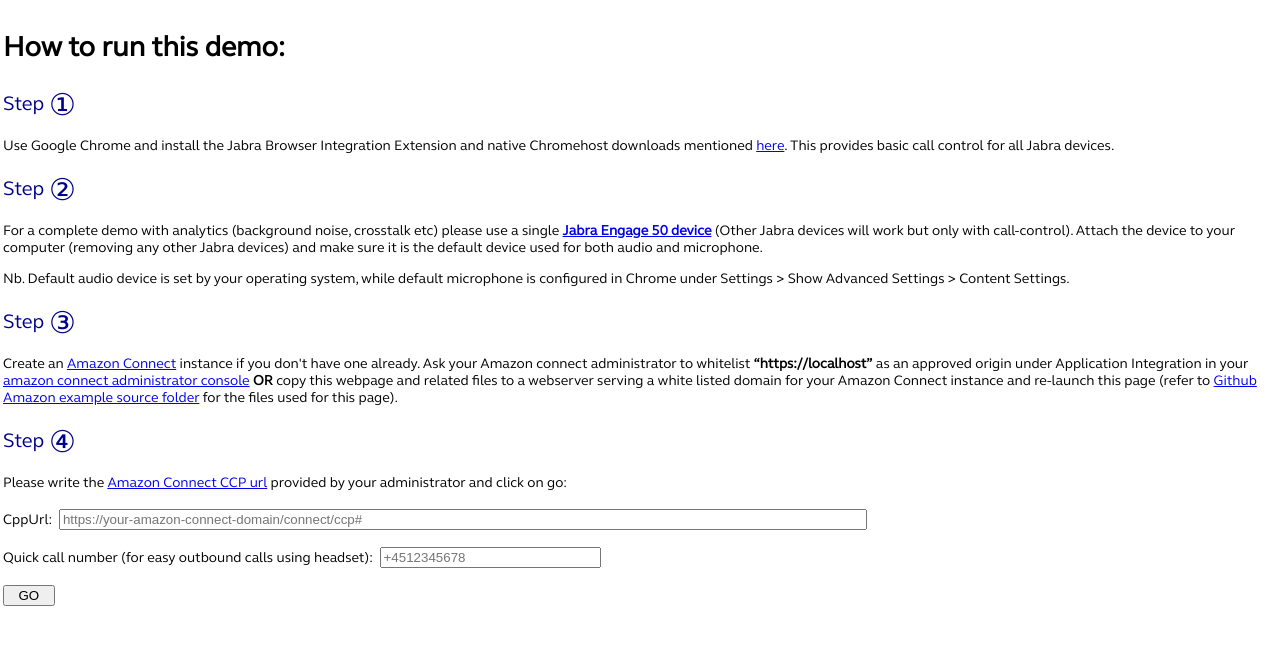
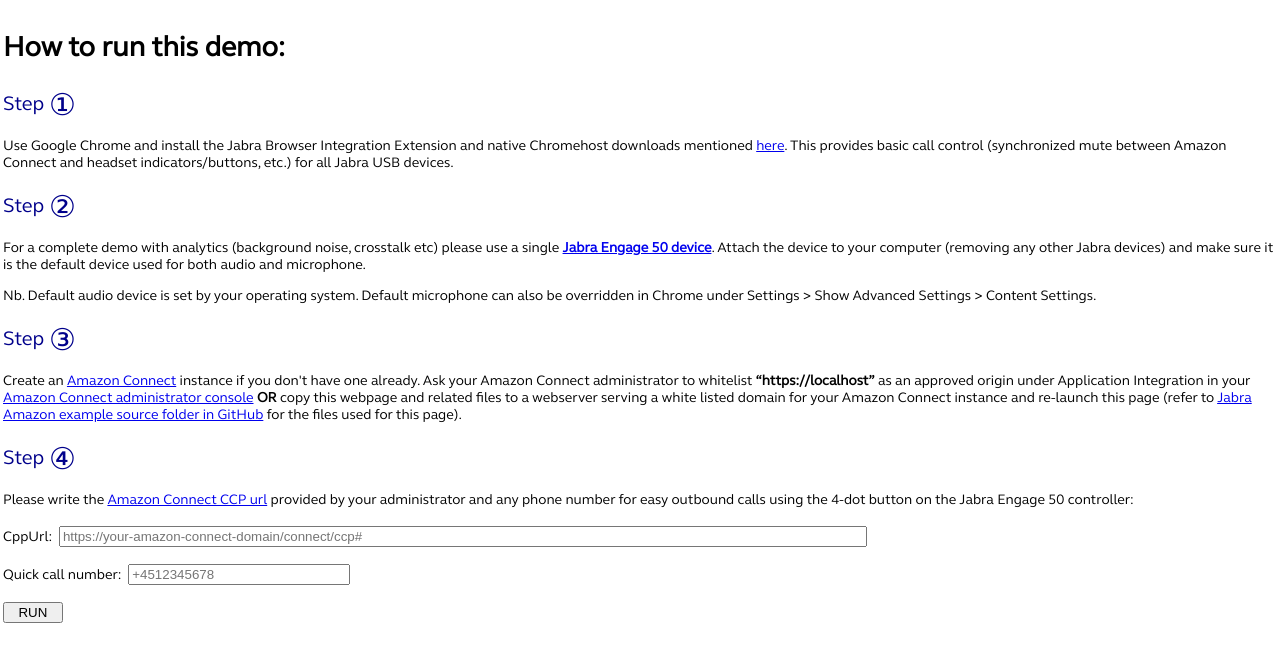
Before and after one commit to gnaudio/jabra-browser-integration, a browser extension: page src/DeveloperSupportRelease/amazonconnectclient/index.html in a window 1280 px wide. Shown: the part 60-722 px from the top of the page. Drawn offline with Linux system fonts and the light colour scheme.

Commit message:
More intro text changes for amazon

```diff
--- a/src/DeveloperSupportRelease/amazonconnectclient/index.html
+++ b/src/DeveloperSupportRelease/amazonconnectclient/index.html
@@ -26,26 +26,26 @@
     <tr>
         <td colspan="3">
           <div class="configStep">Step <span class="configStepNumber">&#x2460;</span></div>
-          <p id="configureText">Use Google Chrome and install the Jabra Browser Integration Extension and native Chromehost downloads mentioned <a href="https://github.com/gnaudio/jabra-browser-integration/blob/master/README.md">here</a>. This provides basic call control for all Jabra devices.</p>
+          <p id="configureText">Use Google Chrome and install the Jabra Browser Integration Extension and native Chromehost downloads mentioned <a href="https://github.com/gnaudio/jabra-browser-integration/blob/master/README.md">here</a>. This provides basic call control (synchronized mute between Amazon Connect and headset indicators/buttons, etc.) for all Jabra USB devices.</p>
         </td>
     </tr>
     <tr>
         <td colspan="3">
           <div class="configStep">Step <span class="configStepNumber">&#x2461;</span></div>
-          <p id="configureText">For a complete demo with analytics (background noise, crosstalk etc) please use a single <b><a href="https://www.jabra.com/business/office-headsets/jabra-engage/jabra-engage-50">Jabra Engage 50 device</a></b> (Other Jabra devices will work but only with call-control). Attach the device to your computer (removing any other Jabra devices) and make sure it is the default device used for both audio and microphone.</p>
-          <p>Nb. Default audio device is set by your operating system, while default microphone is configured in Chrome under Settings > Show Advanced Settings > Content Settings.</p>
+          <p id="configureText">For a complete demo with analytics (background noise, crosstalk etc) please use a single <b><a href="https://www.jabra.com/business/office-headsets/jabra-engage/jabra-engage-50">Jabra Engage 50 device</a></b>. Attach the device to your computer (removing any other Jabra devices) and make sure it is the default device used for both audio and microphone.</p>
+          <p>Nb. Default audio device is set by your operating system. Default microphone can also be overridden in Chrome under Settings > Show Advanced Settings > Content Settings.</p>
         </td>
     </tr>
     <tr>
       <td colspan="3">
         <div class="configStep">Step <span class="configStepNumber">&#x2462;</span></div>
-        <p id="configureText">Create an <a href="https://aws.amazon.com/connect/">Amazon Connect</a> instance if you don't have one already. Ask your Amazon connect administrator to whitelist <b><q id="urlText">this domain</q></b> as an approved origin under Application Integration in your <a href="https://console.aws.amazon.com/connect/">amazon connect administrator console</a> <b>OR</b> copy this webpage and related files to a webserver serving a white listed domain for your Amazon Connect instance and re-launch this page (refer to <a href="https://github.com/gnaudio/jabra-browser-integration/tree/master/src/DeveloperSupportRelease/amazonconnectclient">Github Amazon example source folder</a> for the files used for this page).</p>
+        <p id="configureText">Create an <a href="https://aws.amazon.com/connect/">Amazon Connect</a> instance if you don't have one already. Ask your Amazon Connect administrator to whitelist <b><q id="urlText">this domain</q></b> as an approved origin under Application Integration in your <a href="https://console.aws.amazon.com/connect/">Amazon Connect administrator console</a> <b>OR</b> copy this webpage and related files to a webserver serving a white listed domain for your Amazon Connect instance and re-launch this page (refer to <a href="https://github.com/gnaudio/jabra-browser-integration/tree/master/src/DeveloperSupportRelease/amazonconnectclient">Jabra Amazon example source folder in GitHub</a> for the files used for this page).</p>
       </td>
     </tr>
     <tr>
         <td colspan="3">
           <div class="configStep">Step <span class="configStepNumber">&#x2463;</span></div>
-          <p id="configureText">Please write the <a href="https://docs.aws.amazon.com/connect/latest/userguide/agentconsole-guide.html">Amazon Connect CCP url</a> provided by your administrator and click on go:</p>
+          <p id="configureText">Please write the <a href="https://docs.aws.amazon.com/connect/latest/userguide/agentconsole-guide.html">Amazon Connect CCP url</a> provided by your administrator and any phone number for easy outbound calls using the 4-dot button on the Jabra Engage 50 controller:</p>
         </td>
       </tr>
     <tr>
@@ -55,11 +55,11 @@
             <input id="cppAccountUrl" class="configInput" name="cppAccountUrl" placeholder="https://your-amazon-connect-domain/connect/ccp#" type="url" width="80" required/>
             <br/>
             <br/>
-            <label for="quickPhoneNumber">Quick call number (for easy outbound calls using headset):&nbsp;</label>
+            <label for="quickPhoneNumber">Quick call number:&nbsp;</label>
             <input id="quickPhoneNumber" class="configInput" name="quickPhoneNumber" type="tel" placeholder="+4512345678" width="16" required/>
             <br/>
             <br/>
-            <button id="configureGo" type="submit">&nbsp;&nbsp;GO&nbsp;&nbsp;</button>
+            <button id="configureGo" type="submit">&nbsp;&nbsp;RUN&nbsp;&nbsp;</button>
           </form>
         </td>
     </tr>
@@ -86,7 +86,7 @@
             <img class="addOnHeaderLogo" src="jabra-logo-vector.svg" alt="Jabra GN" height="24" />
           </div>
           <div class="addOnBody">
-            <!-- Auto selection is hidden until amazon connect streams support it -->
+            <!-- Auto selection is hidden until Amazon connect streams support it -->
             <section class="section" style="display: none">
               <h1>Headset selection</h1>
               <img id="expandHeadSetSelected" class="expandIcon" src="Icon/Expand.svg" alt="Click to collapse" height="24" style="display: none" />
```
